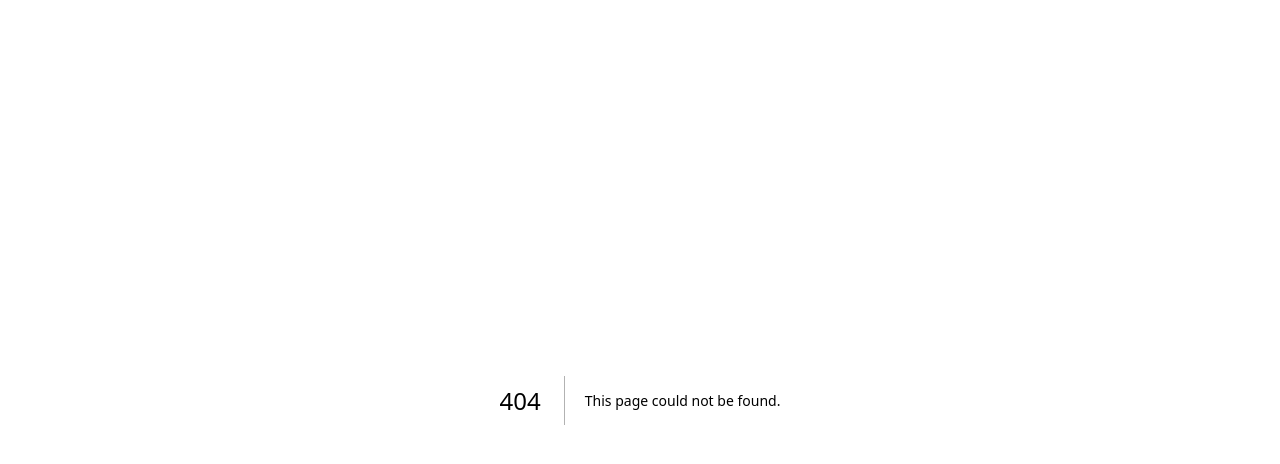
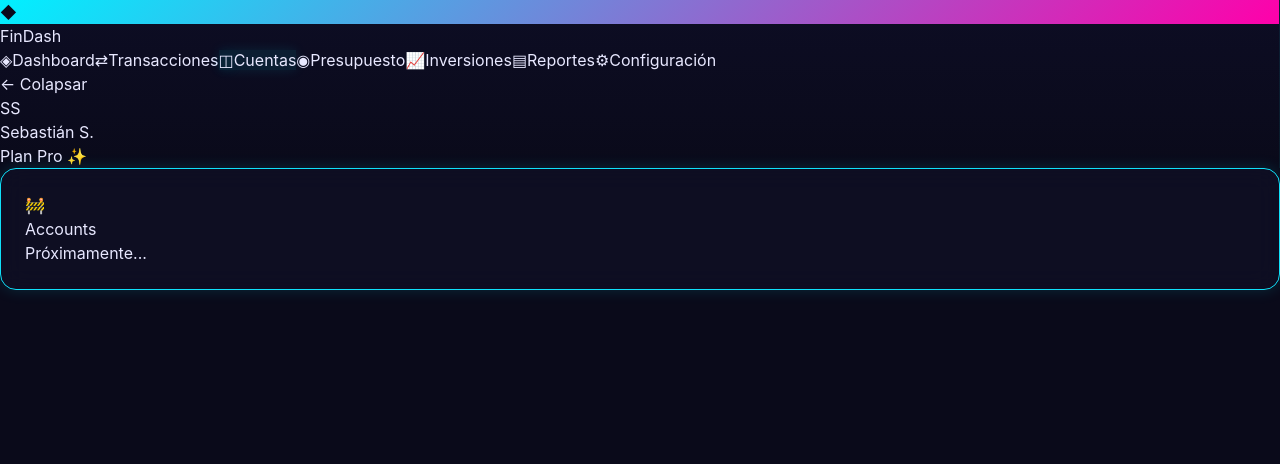
Before and after one commit to sebarach/financial-dashboard, a Next.js app: page /accounts in a window 1280 px wide. Before the commit this address had no page. Shown: the top 464 px of the page. Built offline with nearby package versions, Linux system fonts and the light colour scheme.

Commit message:
✨ Add sidebar navigation + placeholder pages

```diff
--- /dev/null
+++ b/src/app/accounts/page.tsx
@@ -0,0 +1,11 @@
+export default function Page() {
+  return (
+    <main className="max-w-7xl mx-auto px-4 py-8">
+      <div className="card-futuristic text-center py-20">
+        <p className="text-4xl mb-4">🚧</p>
+        <h1 className="text-xl font-bold text-[var(--text-primary)] mb-2">Accounts</h1>
+        <p className="text-sm text-[var(--text-secondary)]">Próximamente...</p>
+      </div>
+    </main>
+  );
+}
--- a/src/app/layout.tsx
+++ b/src/app/layout.tsx
@@ -1,5 +1,6 @@
 import type { Metadata } from 'next';
 import './globals.css';
+import { ClientLayout } from '@/components/ClientLayout';
 
 export const metadata: Metadata = {
   title: 'Financial Dashboard — Deep Space',
@@ -14,7 +15,7 @@ export default function RootLayout({
   return (
     <html lang="es">
       <body className="min-h-screen antialiased">
-        {children}
+        <ClientLayout>{children}</ClientLayout>
       </body>
     </html>
   );
--- /dev/null
+++ b/src/components/ClientLayout.tsx
@@ -0,0 +1,14 @@
+'use client';
+
+import { Sidebar } from './Sidebar';
+
+export function ClientLayout({ children }: { children: React.ReactNode }) {
+  return (
+    <>
+      <Sidebar />
+      <div className="transition-all duration-300 md:ml-[220px]">
+        {children}
+      </div>
+    </>
+  );
+}
--- /dev/null
+++ b/src/components/Sidebar.tsx
@@ -0,0 +1,104 @@
+'use client';
+
+import { useState } from 'react';
+import Link from 'next/link';
+import { usePathname } from 'next/navigation';
+
+const menuItems = [
+  { label: 'Dashboard', href: '/', icon: '◈' },
+  { label: 'Transacciones', href: '/transactions', icon: '⇄' },
+  { label: 'Cuentas', href: '/accounts', icon: '◫' },
+  { label: 'Presupuesto', href: '/budget', icon: '◉' },
+  { label: 'Inversiones', href: '/investments', icon: '📈' },
+  { label: 'Reportes', href: '/reports', icon: '▤' },
+  { label: 'Configuración', href: '/settings', icon: '⚙' },
+];
+
+export function Sidebar() {
+  const [collapsed, setCollapsed] = useState(false);
+  const pathname = usePathname();
+
+  return (
+    <aside
+      className={`fixed top-0 left-0 h-screen z-50 flex flex-col transition-all duration-300 ${
+        collapsed ? 'w-[68px]' : 'w-[220px]'
+      }`}
+      style={{
+        background: 'linear-gradient(180deg, #0d0d24 0%, #0a0a1a 100%)',
+        borderRight: '1px solid rgba(0, 240, 255, 0.08)',
+      }}
+    >
+      {/* Logo */}
+      <div className="flex items-center gap-2 px-4 h-16 border-b border-white/5">
+        <div
+          className="w-8 h-8 rounded-lg flex items-center justify-center text-lg font-bold"
+          style={{
+            background: 'linear-gradient(135deg, var(--cyan-accent), var(--magenta-accent))',
+            color: '#0a0a1a',
+          }}
+        >
+          ◆
+        </div>
+        {!collapsed && (
+          <span className="text-sm font-semibold tracking-wide text-[var(--text-primary)] whitespace-nowrap">
+            FinDash
+          </span>
+        )}
+      </div>
+
+      {/* Nav */}
+      <nav className="flex-1 py-4 space-y-1 px-2 overflow-y-auto">
+        {menuItems.map((item) => {
+          const active = pathname === item.href;
+          return (
+            <Link
+              key={item.href}
+              href={item.href}
+              className={`flex items-center gap-3 px-3 py-2.5 rounded-xl text-sm transition-all duration-200 group ${
+                active
+                  ? 'text-[var(--cyan-accent)]'
+                  : 'text-[var(--text-secondary)] hover:text-[var(--text-primary)]'
+              }`}
+              style={
+                active
+                  ? {
+                      background: 'rgba(0, 240, 255, 0.08)',
+                      boxShadow: '0 0 12px rgba(0, 240, 255, 0.1)',
+                    }
+                  : undefined
+              }
+            >
+              <span className={`text-base ${active ? 'glow-cyan' : ''}`}>{item.icon}</span>
+              {!collapsed && (
+                <span className="whitespace-nowrap">{item.label}</span>
+              )}
+            </Link>
+          );
+        })}
+      </nav>
+
+      {/* Collapse toggle */}
+      <button
+        onClick={() => setCollapsed(!collapsed)}
+        className="mx-2 mb-4 py-2 rounded-xl text-xs text-[var(--text-secondary)] hover:text-[var(--cyan-accent)] transition-colors border border-white/5 hover:border-[var(--cyan-accent)]/20"
+      >
+        {collapsed ? '→ Expandir' : '← Colapsar'}
+      </button>
+
+      {/* User */}
+      <div className="px-3 pb-4 border-t border-white/5 pt-3">
+        <div className="flex items-center gap-2">
+          <div className="w-8 h-8 rounded-full bg-gradient-to-br from-[var(--cyan-accent)] to-[var(--magenta-accent)] flex items-center justify-center text-xs font-bold text-[#0a0a1a]">
+            SS
+          </div>
+          {!collapsed && (
+            <div className="flex-1 min-w-0">
+              <p className="text-xs font-medium text-[var(--text-primary)] truncate">Sebastián S.</p>
+              <p className="text-[10px] text-[var(--text-secondary)]">Plan Pro ✨</p>
+            </div>
+          )}
+        </div>
+      </div>
+    </aside>
+  );
+}
```
Also changed, not shown: src/app/budget/page.tsx (added, +11 -0 lines), src/app/investments/page.tsx (added, +11 -0 lines), src/app/reports/page.tsx (added, +11 -0 lines), src/app/settings/page.tsx (added, +11 -0 lines), src/app/transactions/page.tsx (added, +11 -0 lines).
